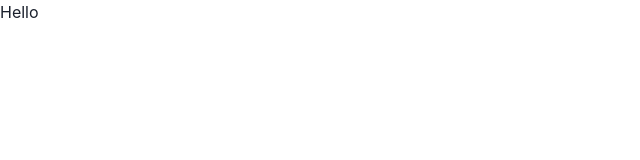
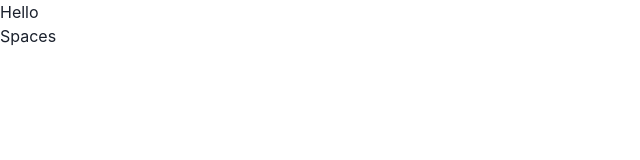
Before and after one commit to aman1455/quora, a React (Create React App) app: page / in a window 1280 px wide. Shown: the top 160 px of the page, without its empty margins (0-640 px from the left). Built offline with nearby package versions, Linux system fonts and the light colour scheme.

Commit message:
Spaces-branch

```diff
--- a/src/App.js
+++ b/src/App.js
@@ -1,7 +1,12 @@
 import React from 'react';
+import Spaces_Page from './components/Spaces-Page';
 
 function App() {
-  return <h2>Hello</h2>;
+  return <div>
+    <h2>Hello</h2>
+    <Spaces_Page/>
+    </div>
+
 }
 
 export default App;
```
